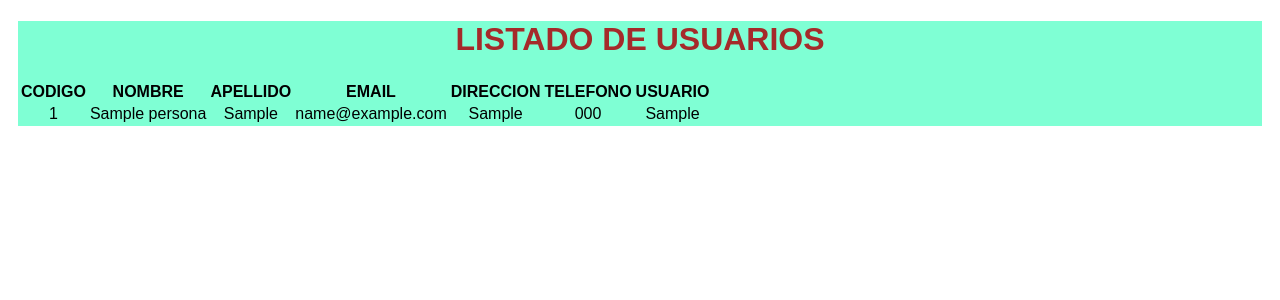
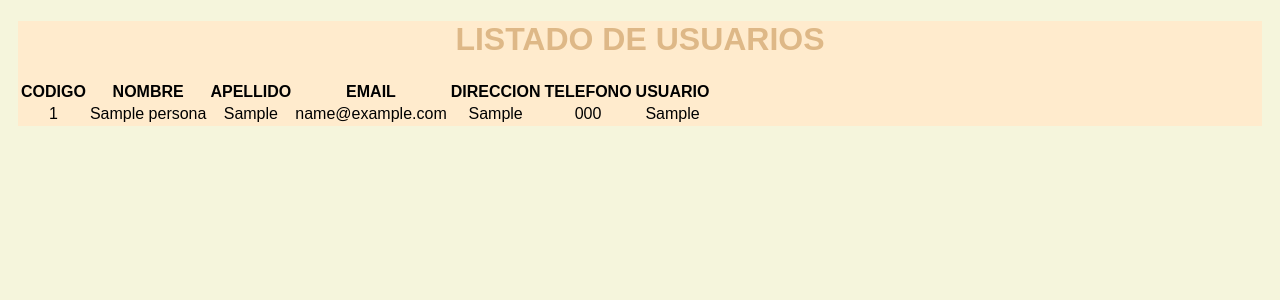
Before and after one commit to castillonat91/flask, a Flask app: page / in a window 1280 px wide. Shown: the top 300 px of the page. Run offline with Flask 3, Linux system fonts and the light colour scheme; tables that the repository leaves empty or names only in its code hold one stand-in row (values such as "Sample post").

Commit message:
ejercicio

```diff
--- a/app/static/css/style.css
+++ b/app/static/css/style.css
@@ -1,14 +1,15 @@
 body{
     font-family:Arial, Helvetica, sans-serif;
     text-align: center;
+    background-color: beige;
 }
 .container{
-    margin-top: 50px;
+    margin-top: 20px;
 }
 h1{
-    color: brown;
+    color: burlywood;
 }
 .container{
     margin: 10px;
-    background-color: aquamarine;
+    background-color: blanchedalmond;
 }
--- a/app/templates/index.html
+++ b/app/templates/index.html
@@ -45,6 +45,7 @@
 
 
 
+
     </table>
 </div>
 
--- a/app/templates/registrar.html
+++ b/app/templates/registrar.html
@@ -33,7 +33,6 @@
 
 
 
-
 </div>
 
 </body>
```
